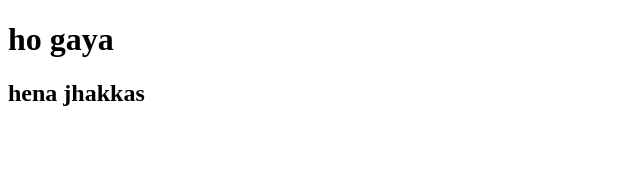
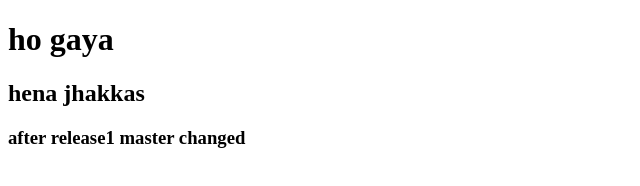
Before and after one commit to DhruvPatel7-16/test2, a plain HTML site: page index.html in a window 1280 px wide. Shown: the whole page, without its empty margins (0-640 px from the left). Drawn offline with Linux system fonts and the light colour scheme.

Commit message:
change added

```diff
--- a/index.html
+++ b/index.html
@@ -8,5 +8,6 @@
 <body>
     <h1>ho gaya</h1>
     <h2>hena jhakkas</h2>
+    <h3>after release1 master changed</h3>
 </body>
 </html>
```
